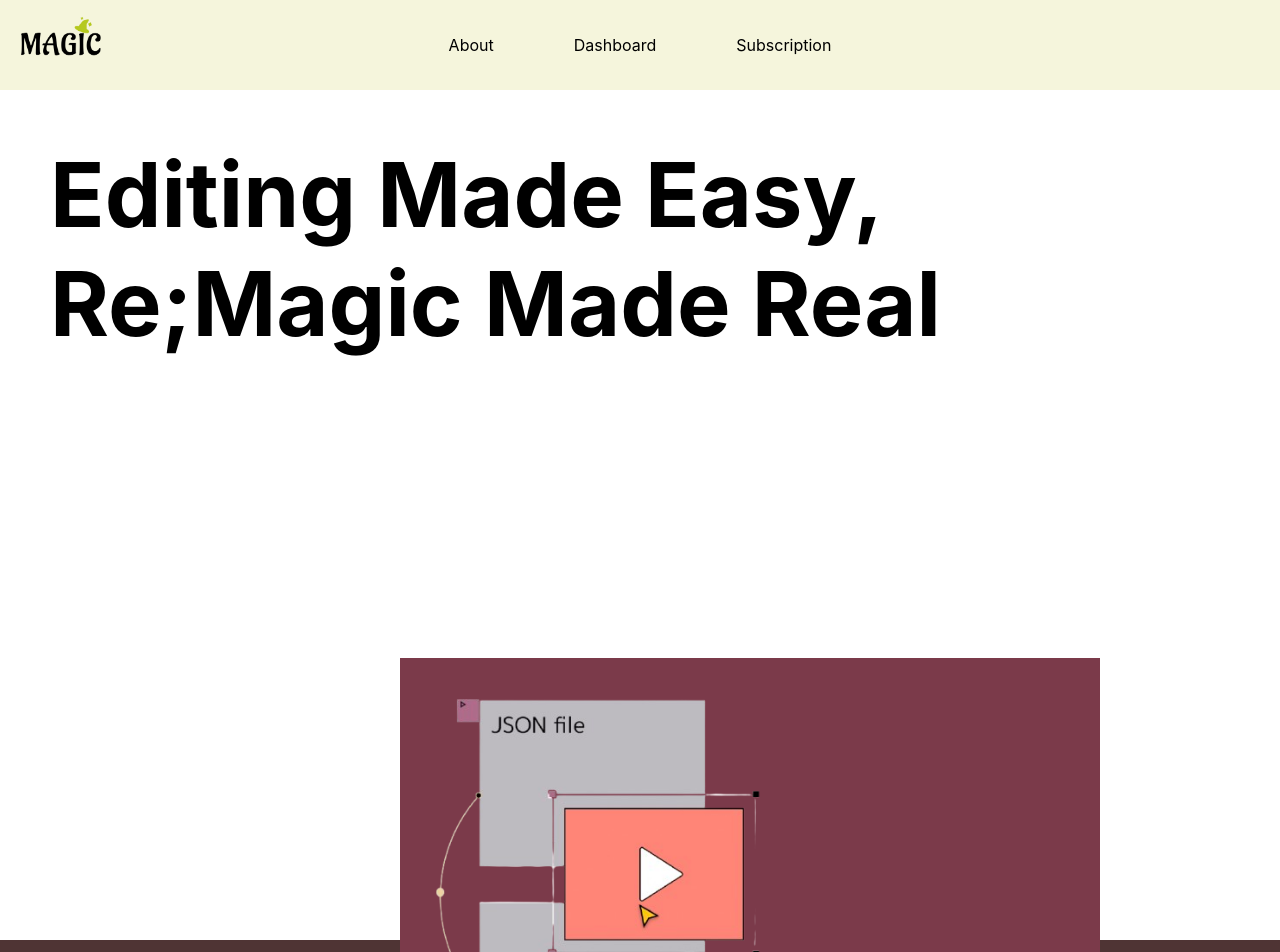
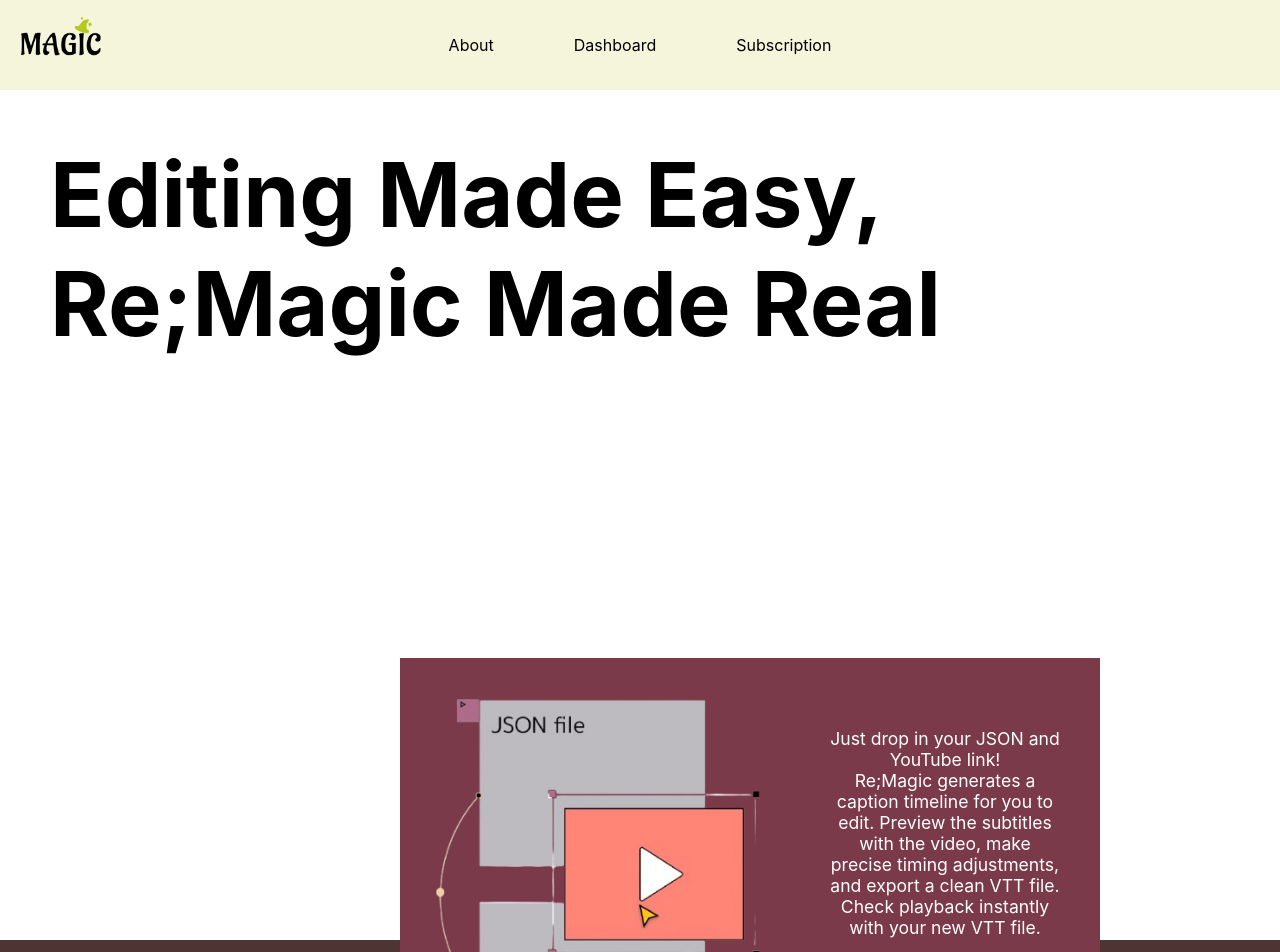
Before and after one commit to JieunLim1/Magic-front, a React (Create React App) app: page /about in a window 1280 px wide. Shown: the top 952 px of the page. Built offline with nearby package versions, Linux system fonts and the light colour scheme.

Commit message:
explanation added

```diff
--- a/src/pages/about.js
+++ b/src/pages/about.js
@@ -15,6 +15,7 @@
                 <h1 style={{margin: '50px 50px 0', textAlign: 'left', fontSize: '90px',}}>Editing Made Easy, <br/>Re;Magic Made Real</h1>
                 <div style={{backgroundColor: '#7B3A4A', position: 'absolute', width: '700px', height: '500px', zIndex: '1', margin: '300px 400px 0', display: 'flex', alignItems: 'flex-start', justifyContent: 'flex-start'}}>
                     <img style={{marginTop: '5px', width: '400px'}} src='/videoconverter.png' alt='vieoConverter'></img>
+                    <p style={{margin: '70px 40px 70px 30px', color: 'white', fontSize: '1.1rem'}}>Just drop in your JSON and YouTube link! <br/> Re;Magic generates a caption timeline for you to edit. Preview the subtitles with the video, make precise timing adjustments, and export a clean VTT file. Check playback instantly with your new VTT file.</p>
                 </div>
             </div>
             <div style={{backgroundColor: '#4F3434', width: '100%', height:'auto'}}>
```
